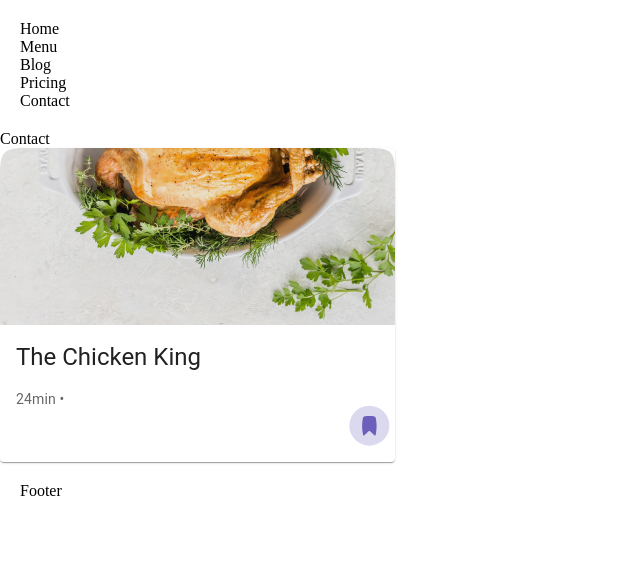
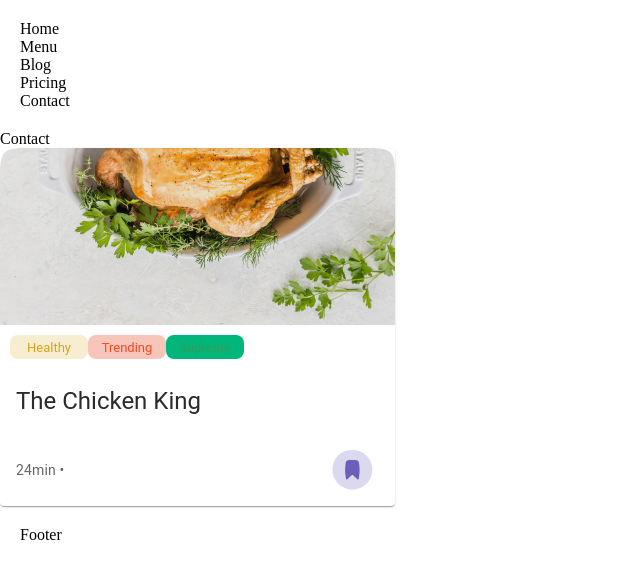
Before and after one commit to FoxNestProduction/finalProjectStore, a React (Create React App) app in the folder client/: page /Contact in a window 1280 px wide. Shown: the top 578 px of the page, without its empty margins (0-640 px from the left). Built offline with nearby package versions, Linux system fonts and the light colour scheme; no server answers.

Commit message:
work with chip

```diff
--- /dev/null
+++ b/client/src/components/RestaurantItem/Chip.js
@@ -0,0 +1,78 @@
+import * as React from 'react';
+import Chip from '@mui/material/Chip';
+import Stack from '@mui/material/Stack';
+import Box from '@mui/material/Box';
+import { createTheme, ThemeProvider } from '@mui/material/styles';
+
+const theme = createTheme({
+  palette: {
+    healthy: {
+      background: '#F7EDD0',
+      text: '#DAA31A',
+    },
+    trending: {
+      background: '#F7C5BA',
+      text: '#FB471D',
+    },
+    supreme: {
+      background: '#00B67A',
+      text: '#309D5B',
+    },
+  },
+});
+
+const ColorChips = () => {
+  return (
+  // <Stack spacing={1} alignItems="center">
+  //   <Stack direction="row" spacing={1}>
+  //     <Chip label="primary" color="primary" />
+  //     <Chip label="success" color="success" />
+  //   </Stack>
+  // </Stack>
+
+    <ThemeProvider theme={theme}>
+      <Box sx={{ padding: '10px' }}>
+        <Chip
+          label="Healthy"
+          sx={{
+            backgroundColor: (colors) => theme.palette.healthy.background,
+            color: (colors) => theme.palette.healthy.text,
+            width: '78px',
+            height: '24px',
+            borderRadius: '8px',
+          }}
+        />
+        <Chip
+          label="Trending"
+          sx={{
+            backgroundColor: (colors) => theme.palette.trending.background,
+            color: (colors) => theme.palette.trending.text,
+            width: '78px',
+            height: '24px',
+            borderRadius: '8px',
+          }}
+        />
+        <Chip
+          label="Supreme"
+          sx={{
+            backgroundColor: (colors) => theme.palette.supreme.background,
+            color: (colrs) => theme.palette.supreme.text,
+            width: '78px',
+            height: '24px',
+            borderRadius: '8px',
+          }}
+        />
+      </Box>
+    </ThemeProvider>
+  );
+};
+
+// RatingItem.propTypes = {
+//   ratingValue: PropTypes.number,
+// };
+
+// RatingItem.defaultProps = {
+//   ratingValue: null,
+// };
+
+export default ColorChips;
--- a/client/src/components/RestaurantItem/Rating.js
+++ b/client/src/components/RestaurantItem/Rating.js
@@ -1,7 +1,6 @@
 import * as React from 'react';
 import Box from '@mui/material/Box';
 import Rating from '@mui/material/Rating';
-import Typography from '@mui/material/Typography';
 import { PropTypes } from 'prop-types';
 import StarIcon from '../SvgComponents/StarIcon';
 
@@ -22,8 +21,8 @@ const RatingItem = ({ ratingValue }) => {
         // precision={0.5}
         size="large"
         icon={<StarIcon fill="#6C5FBC" />}
-        emptyIcon={<StarIcon fill="#FFFFFF" />}
-        // readOnly
+        emptyIcon={<StarIcon fill="#e7ddc5" />}
+        readOnly
       />
     </Box>
   );
--- a/client/src/components/RestaurantItem/RestaurantItem.js
+++ b/client/src/components/RestaurantItem/RestaurantItem.js
@@ -1,43 +1,21 @@
 import * as React from 'react';
 import Box from '@mui/material/Box';
-import { styled } from '@mui/material/styles';
 import Card from '@mui/material/Card';
 import CardHeader from '@mui/material/CardHeader';
 import CardMedia from '@mui/material/CardMedia';
 import CardContent from '@mui/material/CardContent';
 import CardActions from '@mui/material/CardActions';
-import Collapse from '@mui/material/Collapse';
-import Avatar from '@mui/material/Avatar';
 import IconButton from '@mui/material/IconButton';
 import Typography from '@mui/material/Typography';
-import { red } from '@mui/material/colors';
 import { PropTypes } from 'prop-types';
 import styles from './RestaurantItem.module.scss';
 import BookmarkIcon from '../SvgComponents/BookmarkIcon';
-import StarIcon from '../SvgComponents/StarIcon';
 import RatingItem from './Rating';
-
-// import FavoriteIcon from '@mui/icons-material/Favorite';
-// import ShareIcon from '@mui/icons-material/Share';
-// import ExpandMoreIcon from '@mui/icons-material/ExpandMore';
-// import MoreVertIcon from '@mui/icons-material/MoreVert';
-
-// const ExpandMore = styled((props) => {
-//   const { expand, ...other } = props;
-//   return <IconButton {...other} />;
-// })(({ theme, expand }) => ({
-//   transform: !expand ? 'rotate(0deg)' : 'rotate(180deg)',
-//   marginLeft: 'auto',
-//   transition: theme.transitions.create('transform', {
-//     duration: theme.transitions.duration.shortest,
-//   }),
-// }));
-
-// {/* sx={{ maxWidth: 395, display: 'flex', flexWrap: 'wrap' }}  */}
+import ColorChips from './Chip';
 
 const RestaurantItem = ({ restaurantRankingValue }) => {
   return (
-    <Card className={styles.wrapper}>
+    <Card className={styles.Card}>
 
       <CardMedia
         component="img"
@@ -45,43 +23,26 @@ const RestaurantItem = ({ restaurantRankingValue }) => {
         image="./img/restaurants/Resturent01.jpg"
         alt="The Chicken King"
       />
+      <ColorChips />
+      <CardHeader
+        title="The Chicken King"
+        className={styles.Card__header}
+      />
       <Box
-        style={{
-          display: 'flex', flexWrap: 'wrap', alignItem: 'center', width: '100%',
-        }}
-      >
-        <CardHeader
-          style={{ width: '100%' }}
-          title="The Chicken King"
-          // subheader="24min •"
-        />
-      </Box>
-      <Box
-        style={{
-          display: 'flex', width: '100%',
-        }}
+        className={styles.Card__box}
       >
         <CardContent
-          style={{
-            display: 'flex', width: '50%', padding: '0', paddingLeft: '16px',
-          }}
+          // style={{ padding: '0', height: '50px' }}
+          className={styles.Card__content}
         >
-          <Typography variant="body2" color="text.secondary">
+          <Typography variant="body2" color="text.secondary" className={styles.Card__text}>
             24min •
           </Typography>
-
-          {/* <IconButton aria-label="add to favorites">
-            <StarIcon />
-          </IconButton> */}
-
-          {/* <Typography variant="body2" color="text.secondary">
-            4.8
-          </Typography> */}
 
           <RatingItem defaultValue={restaurantRankingValue} />
 
         </CardContent>
-        <CardActions disableSpacing style={{ marginLeft: '170px' }}>
+        <CardActions className={styles.Card__actions} disableSpacing>
           <IconButton aria-label="add to favorites">
             <BookmarkIcon />
           </IconButton>
--- a/client/src/components/RestaurantItem/RestaurantItem.module.scss
+++ b/client/src/components/RestaurantItem/RestaurantItem.module.scss
@@ -1,5 +1,41 @@
-.wrapper {
+.Card {
   max-width: 395px;
   display: 'flex';
   flex-wrap: 'wrap';
+
+  &__header {
+    font-family: 'Inter';
+    font-size: 16px;
+    font-style: normal;
+    font-weight: 600;
+    line-height: 150%;
+    color: #2B2B2B;
+  }
+
+  &__box {
+    display: flex;
+    align-items: center;
+    width: 100%;
+  }
+
+  &__content {
+    display: flex;
+    width: 80%;
+    gap: 10px;
+    padding: 0;
+    padding-left: 16px;
+  }
+
+  &__text {
+    padding-top: 7px;
+  }
+
+  &__actions {
+    width: 20%;
+  }
 }
+
+// .content {
+//   display: flex;
+//   width: 100%;
+// }
```
